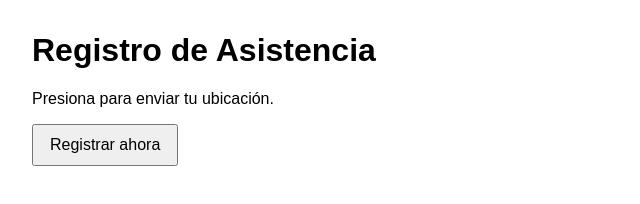
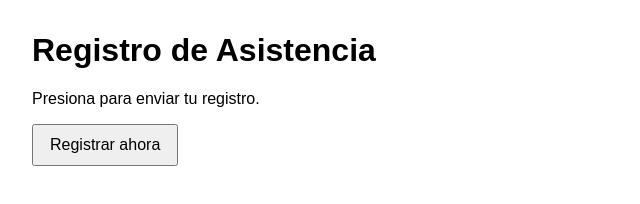
Before and after one commit to uropiv/ASRegister, a plain HTML site: page index.html in a window 1280 px wide. Shown: the full height of the page, 0-640 px from the left. Drawn offline with Linux system fonts and the light colour scheme.

Commit message:
Update index.html

```diff
--- a/index.html
+++ b/index.html
@@ -12,7 +12,7 @@
 </head>
 <body>
   <h1>Registro de Asistencia</h1>
-  <p>Presiona para enviar tu ubicación.</p>
+  <p>Presiona para enviar tu registro.</p>
   <button id="btn">Registrar ahora</button>
   <div id="status"></div>
 
```
